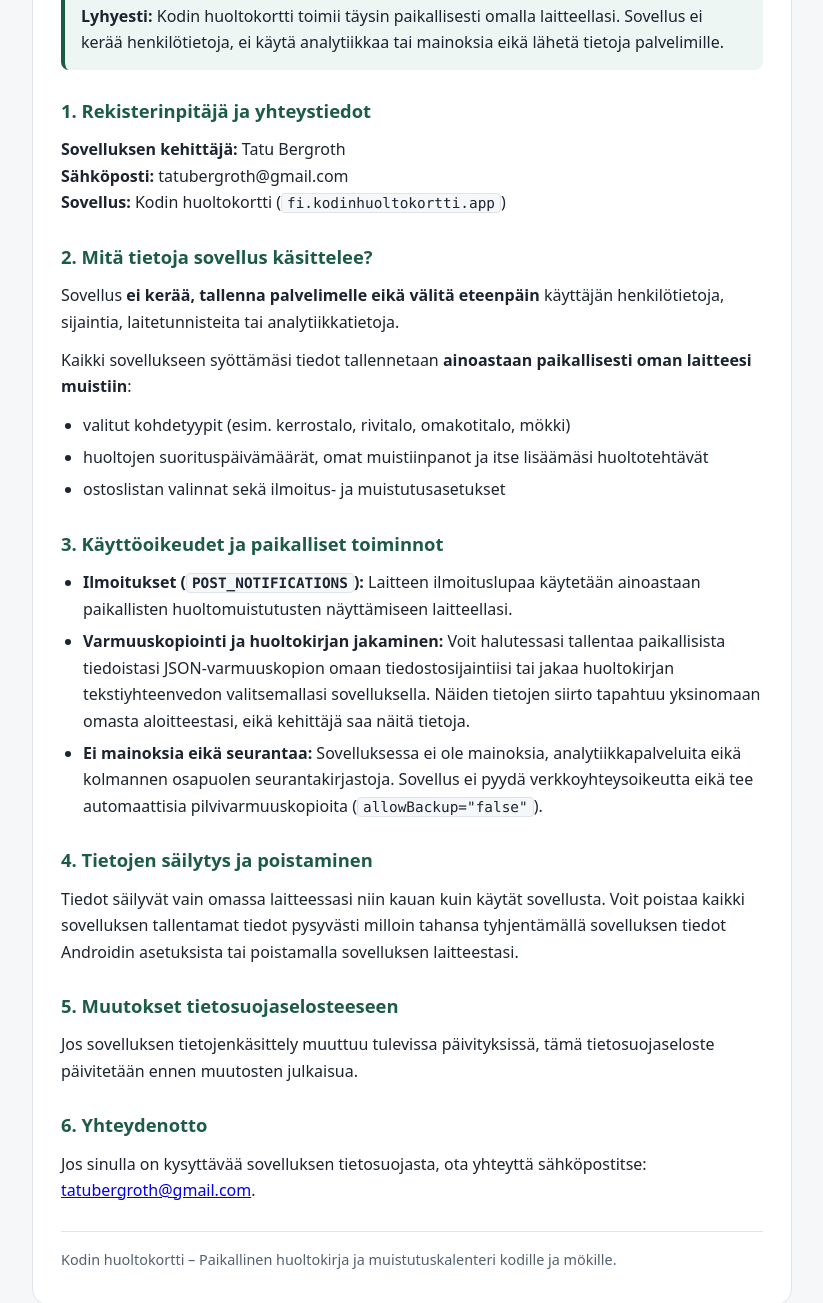
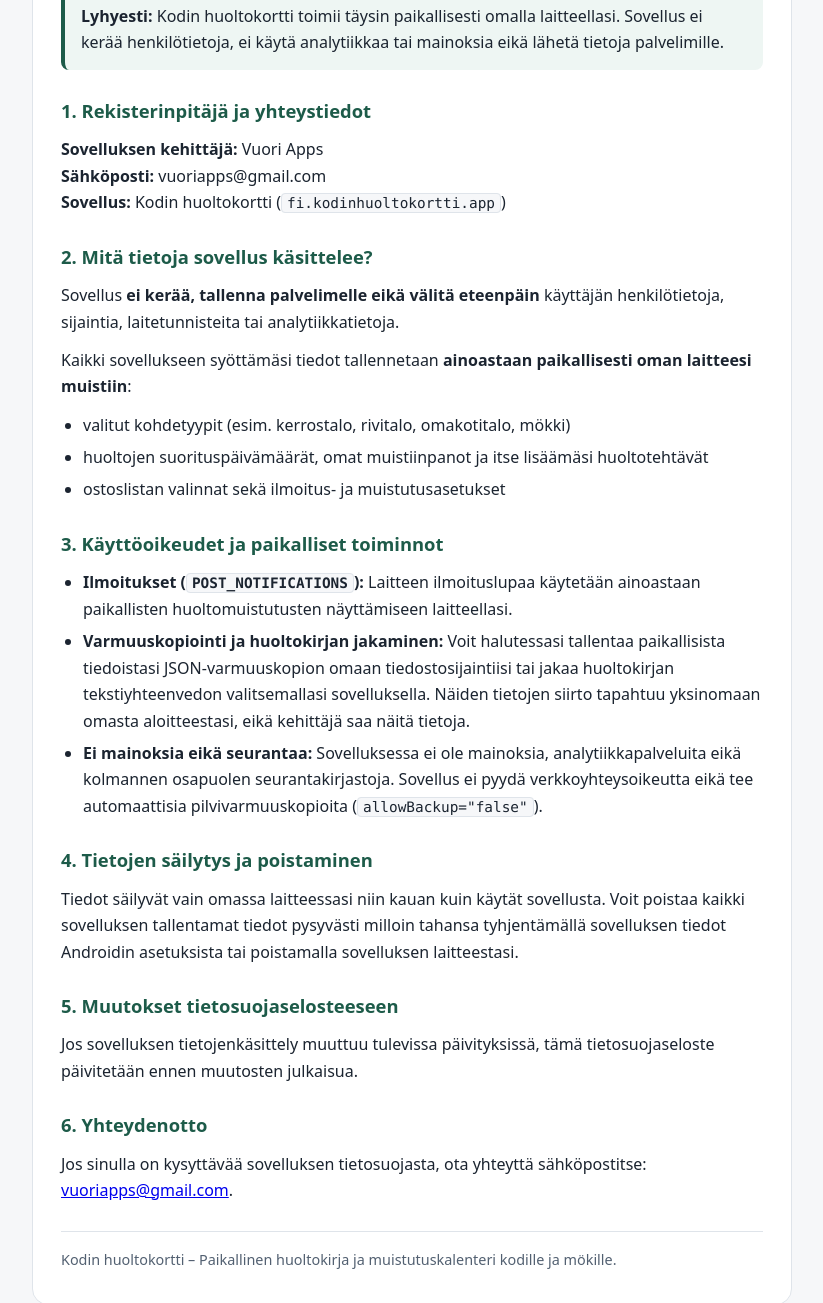
Before and after one commit to VuoriApps/Kodin-huoltokortti-tietosuoja, a plain HTML site: page index.html in a window 1280 px wide. Shown: the part 160-1463 px from the top of the page, without its empty margins (228-1051 px from the left). Drawn offline with Linux system fonts and the light colour scheme.

Commit message:
Add files via upload

```diff
--- a/index.html
+++ b/index.html
@@ -130,8 +130,8 @@
 
     <h2>1. Rekisterinpitäjä ja yhteystiedot</h2>
     <p>
-      <strong>Sovelluksen kehittäjä:</strong> Tatu Bergroth <br>
-      <strong>Sähköposti:</strong> tatubergroth@gmail.com <br>
+      <strong>Sovelluksen kehittäjä:</strong> Vuori Apps <br>
+      <strong>Sähköposti:</strong> vuoriapps@gmail.com <br>
       <strong>Sovellus:</strong> Kodin huoltokortti (<code>fi.kodinhuoltokortti.app</code>)
     </p>
 
@@ -184,7 +184,7 @@
     <h2>6. Yhteydenotto</h2>
     <p>
       Jos sinulla on kysyttävää sovelluksen tietosuojasta, ota yhteyttä sähköpostitse:
-      <a href="mailto:tatubergroth@gmail.com">tatubergroth@gmail.com</a>.
+      <a href="mailto:vuoriapps@gmail.com">vuoriapps@gmail.com</a>.
     </p>
 
     <footer>
```
